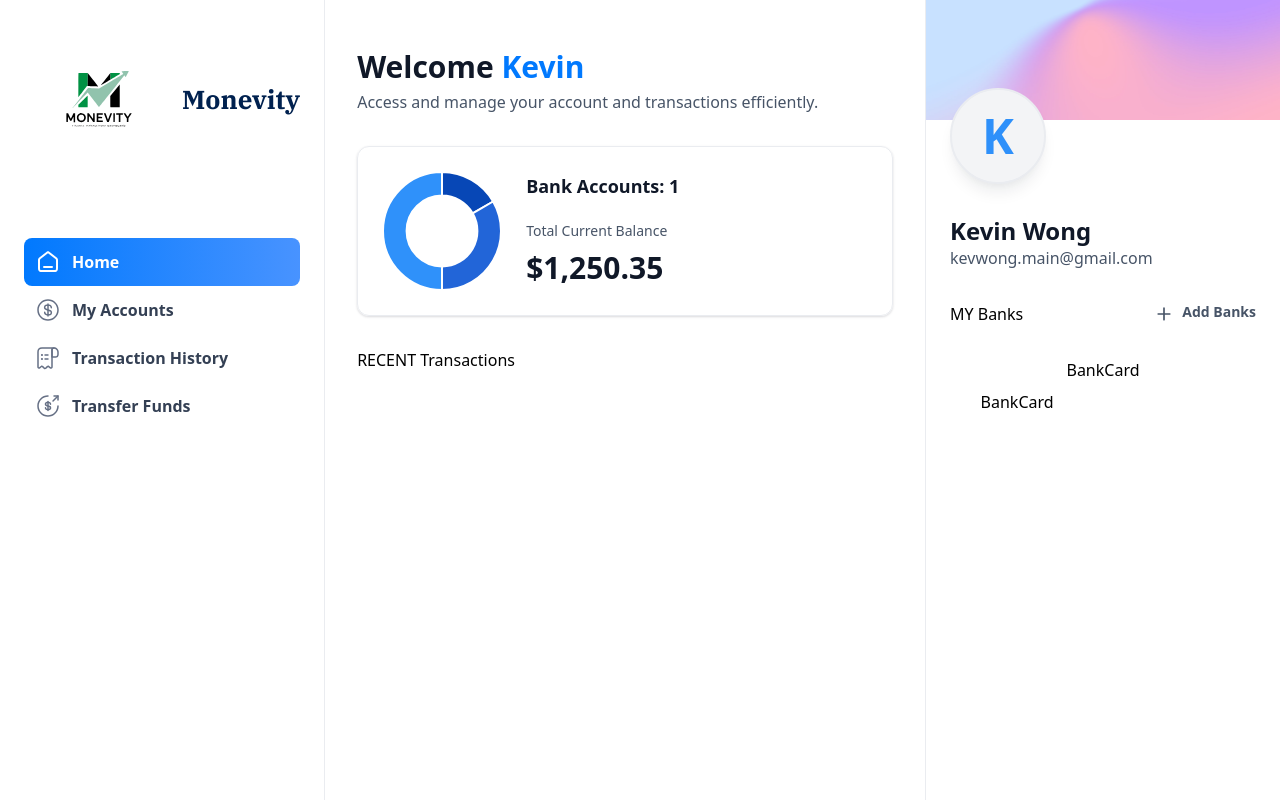
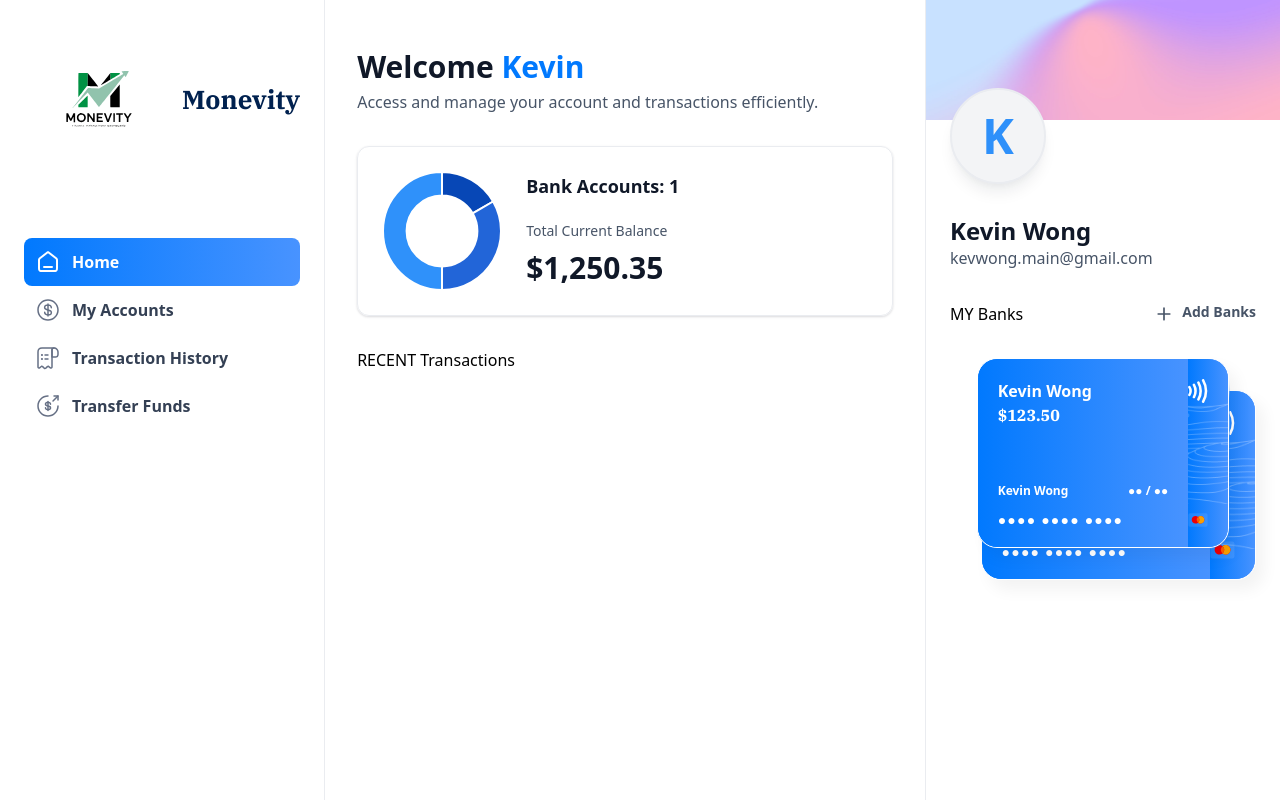
Before and after one commit to KW-SWE/Monevity, a Next.js app: page / in a window 1280 px wide. Built offline with nearby package versions, Linux system fonts and the light colour scheme.

Commit message:
Updated right sidebar with credit card images. Implemented BankCard component with styling.

```diff
--- a/app/(root)/page.tsx
+++ b/app/(root)/page.tsx
@@ -27,7 +27,11 @@ const Home = () => {
         </header>
         RECENT Transactions
       </div>
-      <RightSidebar user={loggedIn} transactions={[]} banks={[{}, {}]} />
+      <RightSidebar
+        user={loggedIn}
+        transactions={[]}
+        banks={[{ currentBalance: 123.5 }, { currentBalance: 250 }]}
+      />
     </section>
   ); // class name 'home' found in globals.css
 };
--- a/app/components/BankCard.tsx
+++ b/app/components/BankCard.tsx
@@ -1,7 +1,57 @@
 import React from 'react';
+import Link from 'next/link';
+import { formatAmount } from '@/lib/utils';
+import Image from 'next/image';
 
-const BankCard = () => {
-  return <div>BankCard</div>;
+const BankCard = ({
+  account,
+  userName,
+  showBalance = true,
+}: CreditCardProps) => {
+  return (
+    <div className="flex flex-col">
+      <Link href="/" className="bank-card">
+        <div className="bank-card_content">
+          <div>
+            <h1 className="text-16 font-semibold text-white">
+              {account.name || userName}
+            </h1>
+            <p className="font-ibm-plex-serif font-black text-white">
+              {formatAmount(account.currentBalance)}
+            </p>
+          </div>
+          <article className="flex flex-col gap-2">
+            <div className="flex justify-between">
+              <h1 className="text-12 font-semibold text-white">{userName}</h1>
+              <h2 className="text-12 font-semibold text-white">●● / ●●</h2>
+            </div>
+            <p className="text-14 font-semibold tracking-[1.2px] text-white">
+              ●●●● ●●●● ●●●● <span className="text-16">{account.mask}</span>
+            </p>
+          </article>
+        </div>
+
+        <div className="bank-card_icon">
+          <Image src="/icons/Paypass.svg" width={20} height={24} alt="pay" />
+          <Image
+            src="/icons/mastercard.svg"
+            width={45}
+            height={32}
+            alt="mastercard"
+            className="ml-5"
+          />
+        </div>
+        <Image
+          src="/icons/lines.png"
+          width={316}
+          height={190}
+          alt="lines"
+          className="absolute top-0 left-0"
+        />
+      </Link>
+      {/* COPY CARD NUMBER */}
+    </div>
+  );
 };
 
 export default BankCard;
--- a/app/components/RIghtSidebar.tsx
+++ b/app/components/RIghtSidebar.tsx
@@ -37,7 +37,7 @@ const RightSidebar = ({ user, transactions, banks }: RightSidebarProps) => {
                 </h2>
               </Link>
             </div>
-            {/* optional chaining when a user has not added a bank yet */}
+            {/* optional chaining to prevent errors when a user has not added a bank yet AKA null/undefined */}
             {banks?.length > 0 && (
               <div className="relative flex flex-1 flex-col items-center justify-center gap-5">
                 <div className="relative z-10">
@@ -45,7 +45,7 @@ const RightSidebar = ({ user, transactions, banks }: RightSidebarProps) => {
                     key={banks[0].$id}
                     account={banks[0]}
                     userName={`${user.firstName} ${user.lastName}`}
-                    shotBalance={false}
+                    showBalance={false}
                   />
                 </div>
                 {banks[1] && (
@@ -54,7 +54,7 @@ const RightSidebar = ({ user, transactions, banks }: RightSidebarProps) => {
                       key={banks[1].$id}
                       account={banks[1]}
                       userName={`${user.firstName} ${user.lastName}`}
-                      shotBalance={false}
+                      showBalance={false}
                     />
                   </div>
                 )}
```
